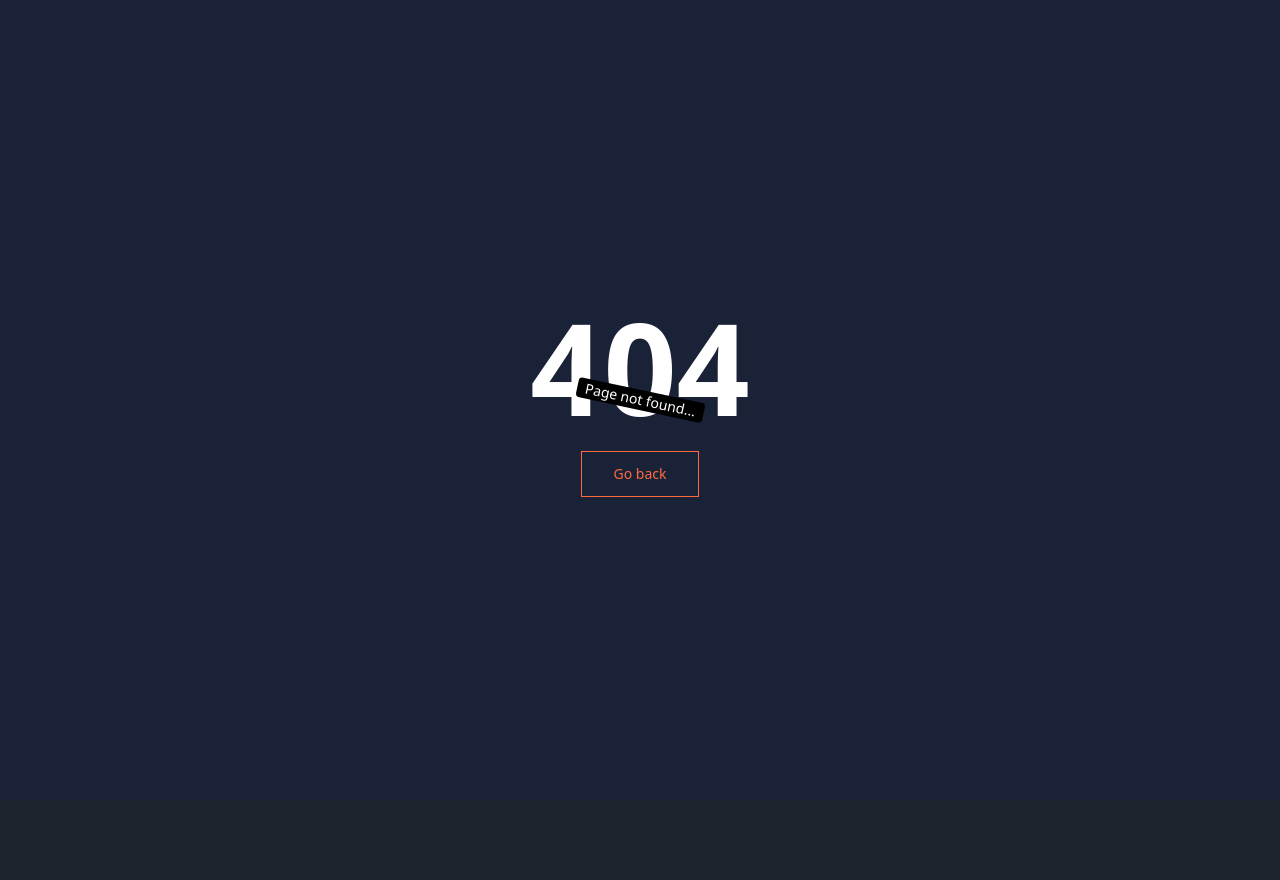
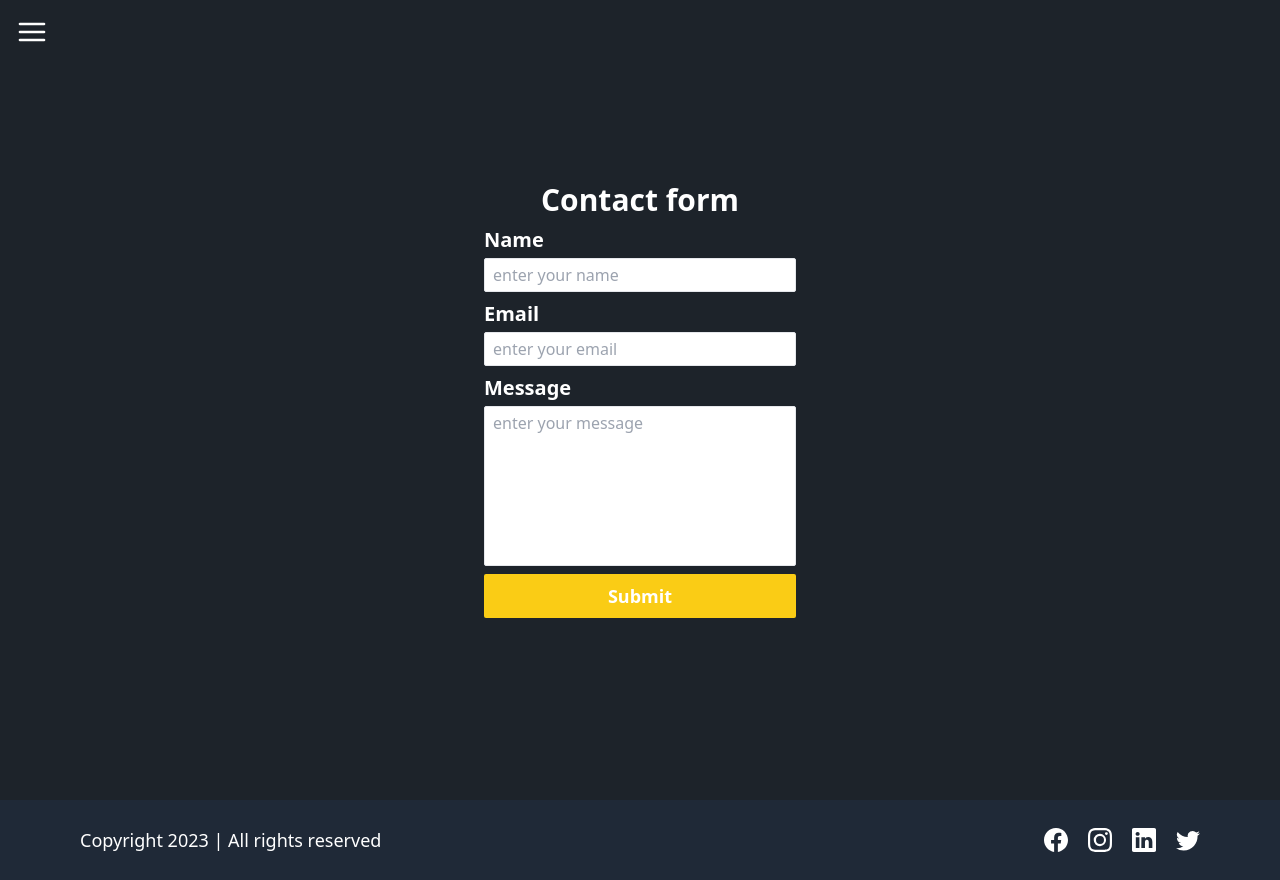
Before and after one commit to vish7466/lms-frontend, a React (Vite) app: page /contact in a window 1280 px wide. Before the commit this address had no page. Before the commit the page ends 800 px from the top, so only its background shows below. Built offline with nearby package versions, Linux system fonts and the light colour scheme.

Commit message:
added contact us page

```diff
--- a/src/App.jsx
+++ b/src/App.jsx
@@ -3,6 +3,7 @@ import './App.css'
 import { Route, Routes } from 'react-router-dom'
 
 import Aboutus from './pages/Aboutus'
+import Contact from './pages/Contact'
 import Home from './pages/Home'
 import Notfound from './pages/Notfound'
 import Signin from './pages/Signin'
@@ -16,6 +17,7 @@ function App() {
       <Route path='/about' element={<Aboutus />} />
       <Route path='/signup' element={<Signup />} />
       <Route path='/signin' element={<Signin />} />
+      <Route path='/contact' element={<Contact />} />
       <Route path='*' element={<Notfound />} />
     </Routes>
   )
--- /dev/null
+++ b/src/pages/Contact.jsx
@@ -0,0 +1,110 @@
+import { useState } from "react";
+import toast from "react-hot-toast";
+
+import axiosInstance from "../config/axiosInstance";
+import { isEmail } from "../helpers/regexMatcher";
+import HomeLayout from "../layouts/HomeLayout";
+
+function Contact() {
+
+    const [userInput, setUserInput] = useState({
+        name: "",
+        email: "",
+        message: ""
+    })
+
+    function handleInputChange(e) {
+        const {name, value} = e.target;
+        setUserInput({
+            ...userInput,
+            [name]: value
+        })
+    }
+
+    async function onFormSubmit(e)  {
+        e.preventDefault();
+        if(!userInput.email || !userInput.name || !userInput.message) {
+            toast.error("All fields are mandatory");
+            return;
+        }
+        if(!isEmail(userInput.email)) {
+            toast.error("Invalid email provided");
+            return;
+        }
+        try {
+            const response = axiosInstance.post("/contact", userInput);
+            toast.promise(response, {
+                loading: "Submitting your query",
+                success: "Form submitted successfully",
+                error: "Failed to submit the form"
+            });
+            const responseData = await response;
+            console.log(responseData);
+            if(responseData?.data) {
+                setUserInput({
+                    email: "",
+                    name: "",
+                    message: ""
+                })
+            }
+        } catch(error) {
+            toast.error("operation failed....");
+        }
+    }
+    return (
+        <HomeLayout>
+            <div className="flex items-center justify-center h-[100vh]">
+                <form onSubmit={onFormSubmit} noValidate className="flex flex-col items-center justify-center gap-2 p-5 w-[22rem] rounded-md text-white ">
+                    <h1 className="text-3xl font-semibold">Contact form</h1>
+                    <div className="flex flex-col gap-1 w-full">
+                        <label htmlFor="name" className="text-xl font-semibold">
+                            Name
+                        </label>
+                        <input
+                            id="name"
+                            className="bg-white border px-2 py-1 rounded-sm text-black"
+                            type="text"
+                            placeholder="enter your name"
+                            name="name"
+                            onChange={handleInputChange}
+                            value={userInput.name}
+                        />
+                    </div>
+                    <div className="flex flex-col gap-1 w-full">
+                        <label htmlFor="email" className="text-xl font-semibold">
+                            Email
+                        </label>
+                        <input
+                            id="email"
+                            className="bg-white border px-2 py-1 rounded-sm text-black"
+                            type="email"
+                            placeholder="enter your email"
+                            name="email"
+                            onChange={handleInputChange}
+                            value={userInput.email}
+                        />
+                    </div>
+                    <div className="flex flex-col gap-1 w-full">
+                        <label htmlFor="message" className="text-xl font-semibold">
+                            Message
+                        </label>
+                        <textarea
+                            id="message"
+                            className="bg-white border px-2 py-1 rounded-sm resize-none h-40 text-black"
+                            type="text"
+                            placeholder="enter your message"
+                            name="message"
+                            onChange={handleInputChange}
+                            value={userInput.message}
+                        />
+                    </div>
+                    <button type="submit" className="w-full bg-yellow-400 hover:bg-yellow-500 transition-all ease-in-out duration-300 rounded-sm py-2 font-semibold text-lg cursor-pointer">
+                        Submit
+                    </button>
+                </form>
+            </div>
+        </HomeLayout>
+    )
+}
+
+export default Contact;
```
